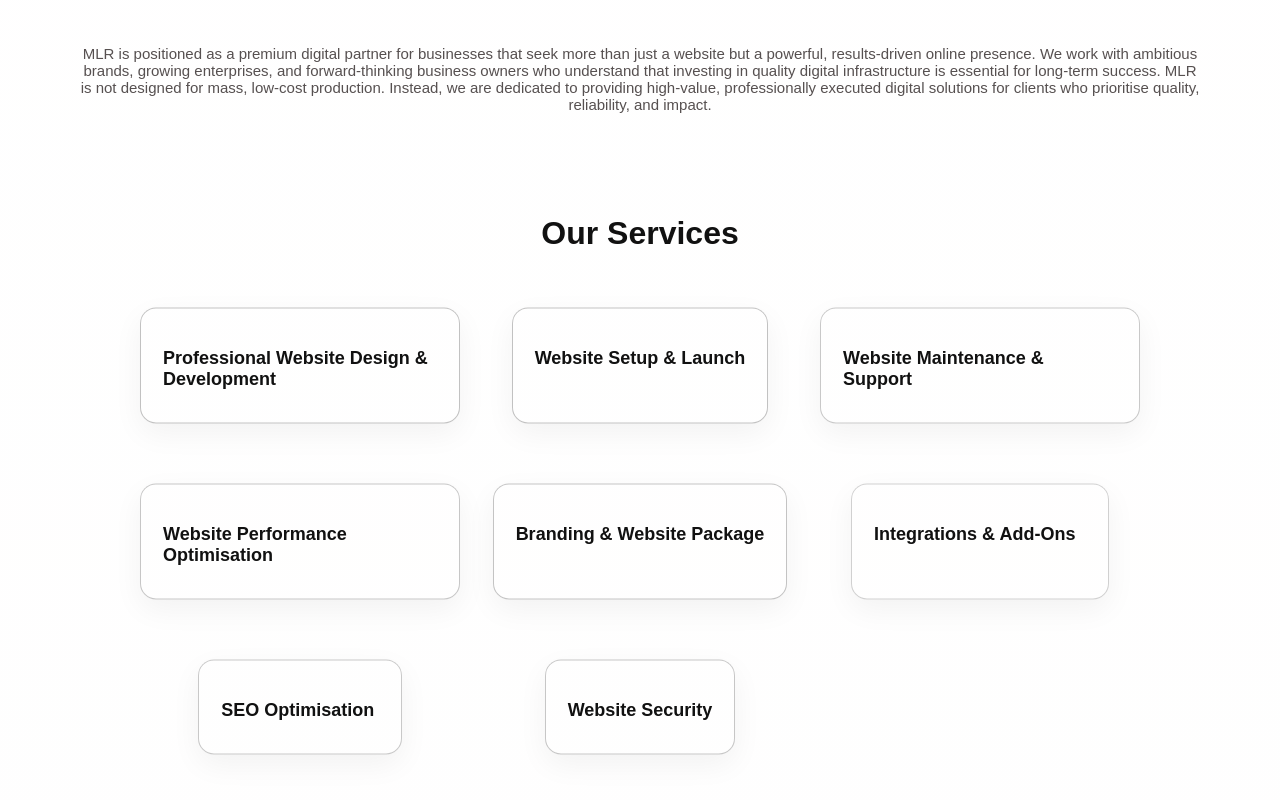
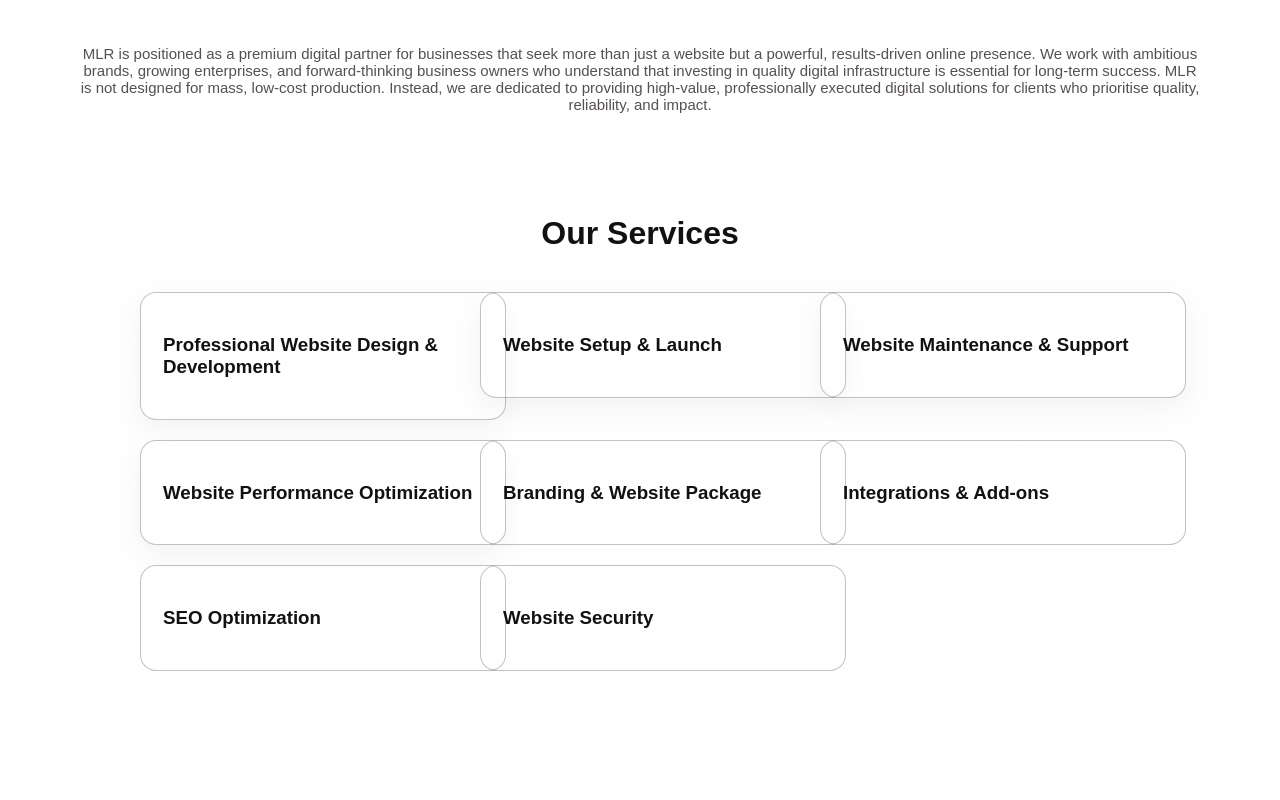
Before and after one commit to swizzy700-dot/my-agency-site, a Next.js app: page / in a window 1280 px wide. Shown: the part 1060-1860 px from the top of the page. Built offline with nearby package versions, Linux system fonts and the light colour scheme.

Commit message:
update site

```diff
--- a/app/page.tsx
+++ b/app/page.tsx
@@ -96,7 +96,9 @@ const [showFAQ, setShowFAQ] = useState(false);
     justifyContent: "center",
     gap: "20px",
     marginTop: "40px",
-    flexWrap: "wrap"
+    flexWrap: "wrap",
+    position: "relative",
+    zIndex: 1
   }}
 >
   <Image
@@ -110,7 +112,8 @@ const [showFAQ, setShowFAQ] = useState(false);
       borderRadius: "15px",
       boxShadow: "0 10px 25px rgba(0,0,0,0.2)",
       transform: "translateY(-80px)",
-      transition: "0.3s ease"
+      transition: "0.3s ease",
+      pointerEvents: "none"
     }}
   />
 
@@ -125,7 +128,8 @@ const [showFAQ, setShowFAQ] = useState(false);
       borderRadius: "15px",
       boxShadow: "0 10px 25px rgba(0,0,0,0.2)",
       transform: "translateY(-80px)",
-      transition: "0.3s ease"
+      transition: "0.3s ease",
+      pointerEvents: "none"
     }}
   />
 
@@ -140,7 +144,8 @@ const [showFAQ, setShowFAQ] = useState(false);
       borderRadius: "15px",
       boxShadow: "0 10px 25px rgba(0,0,0,0.2)",
       transform: "translateY(-80px)",
-      transition: "0.3s ease"
+      transition: "0.3s ease",
+      pointerEvents: "none"
     }}
   />
 </div>
@@ -159,431 +164,288 @@ MLR is not designed for mass, low-cost production. Instead, we are dedicated to
       </section>
 
     {/* SERVICES */}
-      <section id="services" style={{ padding: "60px 20px" }}>
-
+<section
+  id="services"
+  style={{
+    padding: "60px 20px",
+    position: "relative",
+    zIndex: 10
+  }}
+>
   <h2 style={{ textAlign: "center", fontSize: "32px", fontWeight: "bold" }}>
     Our Services
   </h2>
 
-        <div style={{
+  {/* GRID */}
+  <div
+    style={{
       display: "grid",
       gridTemplateColumns: "repeat(auto-fit, minmax(260px, 1fr))",
       gap: "20px",
       maxWidth: "1000px",
-          margin: "40px auto"
-        }}>
+      margin: "40px auto",
+      alignItems: "start"
+    }}
+  >
+
+    {/* CARD TEMPLATE STYLE (used in all cards) */}
 
     {/* CARD 1 */}
     <div
-  onClick={() => setActive(active === 1 ? null : 1)}
+      onClick={() => setActive(prev => (prev === 1 ? null : 1))}
       style={{
-    border: "1px solid rgba(0, 0, 0, 0.24)",
+        width: "100%",
         padding: "22px",
         borderRadius: "16px",
+        border: "1px solid rgba(0,0,0,0.24)",
         background: active === 1 ? "#111" : "#ffffff06",
-    color: active === 1 ? "#ffffffea" : "#111",
+        color: active === 1 ? "#fff" : "#111",
         cursor: "pointer",
-    maxWidth: "420px",
-    margin: "20px auto",
-    transition: "all 0.35s ease",
-    animation: "floatCard 4s ease-in-out infinite",
-    boxShadow: "0 10px 30px rgba(0,0,0,0.05)"
-  }}
-  onMouseEnter={(e) => {
-    e.currentTarget.style.transform = "scale(1.05)";
-    e.currentTarget.style.boxShadow = "0 15px 35px rgba(0,0,0,0.15)";
-  }}
-  onMouseLeave={(e) => {
-    e.currentTarget.style.transform = "scale(1)";
-    e.currentTarget.style.boxShadow = "0 10px 30px rgba(0,0,0,0.05)";
+        transition: "all 0.3s ease",
+        boxShadow: "0 10px 30px rgba(0,0,0,0.05)",
+        position: "relative",
+        zIndex: active === 1 ? 10 : 1
       }}
     >
-  <h3 style={{ fontSize: "18px", marginBottom: "10px" }}>
-    Professional Website Design & Development
-  </h3>
+      <h3>Professional Website Design & Development</h3>
 
       <div
         style={{
-      maxHeight: active === 1 ? "200px" : "0px",
+          maxHeight: active === 1 ? "500px" : "0px",
           overflow: "hidden",
-      transition: "all 0.4s ease"
+          opacity: active === 1 ? 1 : 0,
+          transform: active === 1 ? "translateY(0px)" : "translateY(-10px)",
+          transition: "all 0.35s ease"
         }}
       >
-    <ul style={{ marginTop: "10px", paddingLeft: "18px" }}>
+        <ul>
           <li>Business / Corporate Websites</li>
           <li>E-commerce Stores</li>
           <li>Landing Pages</li>
-      <li>Brochure Websites</li>
           <li>Portfolio Websites</li>
-      <li>Blog / Content Websites</li>
         </ul>
       </div>
     </div>
 
-
-
     {/* CARD 2 */}
     <div
-  onClick={() => setActive(active === 2 ? null : 2)}
+      onClick={() => setActive(prev => (prev === 2 ? null : 2))}
       style={{
-    border: "1px solid rgba(0, 0, 0, 0.24)",
+        width: "100%",
         padding: "22px",
         borderRadius: "16px",
-    background: active === 2 ? "#111" : "#ffffff18",
-    color: active === 2 ? "#ffffffea" : "#111",
+        border: "1px solid rgba(0,0,0,0.24)",
+        background: active === 2 ? "#111" : "#ffffff06",
+        color: active === 2 ? "#fff" : "#111",
         cursor: "pointer",
-    maxWidth: "420px",
-    margin: "20px auto",
-    transition: "all 0.35s ease",
-    animation: "floatCard 4s ease-in-out infinite",
-    boxShadow: "0 10px 30px rgba(0,0,0,0.05)"
-  }}
-  onMouseEnter={(e) => {
-    e.currentTarget.style.transform = "scale(1.05)";
-    e.currentTarget.style.boxShadow = "0 15px 35px rgba(0,0,0,0.15)";
-  }}
-  onMouseLeave={(e) => {
-    e.currentTarget.style.transform = "scale(1)";
-    e.currentTarget.style.boxShadow = "0 10px 30px rgba(0,0,0,0.05)";
+        transition: "all 0.3s ease",
+        boxShadow: "0 10px 30px rgba(0,0,0,0.05)",
+        position: "relative",
+        zIndex: active === 2 ? 10 : 1
       }}
     >
-  <h3 style={{ fontSize: "18px", marginBottom: "10px" }}>
-    Website Setup & Launch
-  </h3>
+      <h3>Website Setup & Launch</h3>
 
       <div
         style={{
-      maxHeight: active === 2 ? "200px" : "0px",
+          maxHeight: active === 2 ? "500px" : "0px",
           overflow: "hidden",
-      transition: "all 0.4s ease"
+          opacity: active === 2 ? 1 : 0,
+          transform: active === 2 ? "translateY(0px)" : "translateY(-10px)",
+          transition: "all 0.35s ease"
         }}
       >
-    <ul style={{ marginTop: "10px", paddingLeft: "18px" }}>
+        <ul>
           <li>Domain setup</li>
-      <li>Hosting setuo</li>
-
-     <li>Full Websites deployment</li>
-
+          <li>Hosting setup</li>
+          <li>Website deployment</li>
         </ul>
       </div>
     </div>
 
-
-
     {/* CARD 3 */}
     <div
-  onClick={() => setActive(active === 3 ? null : 3)}
+      onClick={() => setActive(prev => (prev === 3 ? null : 3))}
       style={{
-    border: "1px solid rgba(0, 0, 0, 0.21)",
+        width: "100%",
         padding: "22px",
         borderRadius: "16px",
-    background: active === 3 ? "#111" : "#ffffff18",
-    color: active === 3 ? "#ffffffea" : "#111",
+        border: "1px solid rgba(0,0,0,0.24)",
+        background: active === 3 ? "#111" : "#ffffff06",
+        color: active === 3 ? "#fff" : "#111",
         cursor: "pointer",
-    maxWidth: "420px",
-    margin: "20px auto",
-    transition: "all 0.35s ease",
-    animation: "floatCard 4s ease-in-out infinite",
-    boxShadow: "0 10px 30px rgba(0,0,0,0.05)"
-  }}
-  onMouseEnter={(e) => {
-    e.currentTarget.style.transform = "scale(1.05)";
-    e.currentTarget.style.boxShadow = "0 15px 35px rgba(0,0,0,0.15)";
-  }}
-  onMouseLeave={(e) => {
-    e.currentTarget.style.transform = "scale(1)";
-    e.currentTarget.style.boxShadow = "0 10px 30px rgba(0,0,0,0.05)";
+        transition: "all 0.3s ease",
+        boxShadow: "0 10px 30px rgba(0,0,0,0.05)",
+        position: "relative",
+        zIndex: active === 3 ? 10 : 1
       }}
     >
-  <h3 style={{ fontSize: "18px", marginBottom: "10px" }}>
-    Website Maintenance & Support
-
-  </h3>
+      <h3>Website Maintenance & Support</h3>
 
       <div
         style={{
-      maxHeight: active === 3 ? "200px" : "0px",
+          maxHeight: active === 3 ? "500px" : "0px",
           overflow: "hidden",
-      transition: "all 0.4s ease"
+          opacity: active === 3 ? 1 : 0,
+          transform: active === 3 ? "translateY(0px)" : "translateY(-10px)",
+          transition: "all 0.35s ease"
         }}
       >
-    <ul style={{ marginTop: "10px", paddingLeft: "18px" }}>
-      <li>Regular updates</li>
+        <ul>
+          <li>Updates</li>
           <li>Technical support</li>
           <li>Backups</li>
-                <li>Minor changes</li>
-
-
         </ul>
       </div>
     </div>
 
-
-
-
     {/* CARD 4 */}
     <div
-  onClick={() => setActive(active === 4 ? null : 4)}
+      onClick={() => setActive(prev => (prev === 4 ? null : 4))}
       style={{
-    border: "1px solid rgba(0, 0, 0, 0.22)",
+        width: "100%",
         padding: "22px",
         borderRadius: "16px",
-    background: active === 4 ? "#111" : "#ffffff18",
-    color: active === 4 ? "#ffffffea" : "#111",
+        border: "1px solid rgba(0,0,0,0.24)",
+        background: active === 4 ? "#111" : "#ffffff06",
+        color: active === 4 ? "#fff" : "#111",
         cursor: "pointer",
-    maxWidth: "420px",
-    margin: "20px auto",
-    transition: "all 0.35s ease",
-    animation: "floatCard 4s ease-in-out infinite",
-    boxShadow: "0 10px 30px rgba(0,0,0,0.05)"
-  }}
-  onMouseEnter={(e) => {
-    e.currentTarget.style.transform = "scale(1.05)";
-    e.currentTarget.style.boxShadow = "0 15px 35px rgba(0,0,0,0.15)";
-  }}
-  onMouseLeave={(e) => {
-    e.currentTarget.style.transform = "scale(1)";
-    e.currentTarget.style.boxShadow = "0 10px 30px rgba(0,0,0,0.05)";
+        transition: "all 0.3s ease",
+        boxShadow: "0 10px 30px rgba(0,0,0,0.05)",
+        position: "relative",
+        zIndex: active === 4 ? 10 : 1
       }}
     >
-  <h3 style={{ fontSize: "18px", marginBottom: "10px" }}>
-    Website Performance Optimisation
+      <h3>Website Performance Optimization</h3>
 
-
-  </h3>
-
-  <div
-    style={{
-      maxHeight: active === 4 ? "200px" : "0px",
+      <div style={{
+        maxHeight: active === 4 ? "500px" : "0px",
         overflow: "hidden",
-      transition: "all 0.4s ease"
-    }}
-  >
-    <ul style={{ marginTop: "10px", paddingLeft: "18px" }}>
+        opacity: active === 4 ? 1 : 0,
+        transition: "all 0.35s ease"
+      }}>
+        <ul>
           <li>Speed improvements</li>
-                <li>Image optimisation</li>
+          <li>Image optimization</li>
           <li>Performance tuning</li>
-
-
-
         </ul>
       </div>
     </div>
 
-
-
-
     {/* CARD 5 */}
-         <div
-  onClick={() => setActive(active === 5 ? null : 5)}
-  style={{
-    border: "1px solid rgba(0, 0, 0, 0.23)",
+    <div onClick={() => setActive(prev => (prev === 5 ? null : 5))} style={{
+      width: "100%",
       padding: "22px",
       borderRadius: "16px",
-    background: active === 5 ? "#111" : "#ffffff18",
-    color: active === 5 ? "#ffffffea" : "#111",
+      border: "1px solid rgba(0,0,0,0.24)",
+      background: active === 5 ? "#111" : "#ffffff06",
+      color: active === 5 ? "#fff" : "#111",
       cursor: "pointer",
-    maxWidth: "420px",
-    margin: "20px auto",
-    transition: "all 0.35s ease",
-    animation: "floatCard 4s ease-in-out infinite",
-    boxShadow: "0 10px 30px rgba(0,0,0,0.05)"
-  }}
-  onMouseEnter={(e) => {
-    e.currentTarget.style.transform = "scale(1.05)";
-    e.currentTarget.style.boxShadow = "0 15px 35px rgba(0,0,0,0.15)";
-  }}
-  onMouseLeave={(e) => {
-    e.currentTarget.style.transform = "scale(1)";
-    e.currentTarget.style.boxShadow = "0 10px 30px rgba(0,0,0,0.05)";
-  }}
->
-  <h3 style={{ fontSize: "18px", marginBottom: "10px" }}>
-    Branding & Website Package
-
-  </h3>
-
-  <div
-    style={{
-      maxHeight: active === 5 ? "200px" : "0px",
+      position: "relative",
+      zIndex: active === 5 ? 10 : 1
+    }}>
+      <h3>Branding & Website Package</h3>
+      <div style={{
+        maxHeight: active === 5 ? "500px" : "0px",
         overflow: "hidden",
-      transition: "all 0.4s ease"
-    }}
-  >
-    <ul style={{ marginTop: "10px", paddingLeft: "18px" }}>
+        opacity: active === 5 ? 1 : 0,
+        transition: "all 0.35s ease"
+      }}>
+        <ul>
           <li>Logo design</li>
-                <li>Brand styling</li>
+          <li>Brand identity</li>
           <li>Full website design</li>
-
-
-
         </ul>
       </div>
     </div>
 
-
-
-
     {/* CARD 6 */}
-          <div
-  onClick={() => setActive(active === 6 ? null : 6)}
-  style={{
-    border: "1px solid rgba(0, 0, 0, 0.18)",
+    <div onClick={() => setActive(prev => (prev === 6 ? null : 6))} style={{
+      width: "100%",
       padding: "22px",
       borderRadius: "16px",
-    background: active === 6 ? "#111" : "#ffffff18",
-    color: active === 6 ? "#ffffffea" : "#111",
+      border: "1px solid rgba(0,0,0,0.24)",
+      background: active === 6 ? "#111" : "#ffffff06",
+      color: active === 6 ? "#fff" : "#111",
       cursor: "pointer",
-    maxWidth: "420px",
-    margin: "20px auto",
-    transition: "all 0.35s ease",
-    animation: "floatCard 4s ease-in-out infinite",
-    boxShadow: "0 10px 30px rgba(0,0,0,0.05)"
-  }}
-  onMouseEnter={(e) => {
-    e.currentTarget.style.transform = "scale(1.05)";
-    e.currentTarget.style.boxShadow = "0 15px 35px rgba(0,0,0,0.15)";
-  }}
-  onMouseLeave={(e) => {
-    e.currentTarget.style.transform = "scale(1)";
-    e.currentTarget.style.boxShadow = "0 10px 30px rgba(0,0,0,0.05)";
-  }}
->
-  <h3 style={{ fontSize: "18px", marginBottom: "10px" }}>
-    Integrations & Add-Ons
+      position: "relative",
+      zIndex: active === 6 ? 10 : 1
+    }}>
+      <h3>Integrations & Add-ons</h3>
+      <div style={{
+        maxHeight: active === 6 ? "500px" : "0px",
+        overflow: "hidden",
+        opacity: active === 6 ? 1 : 0,
+        transition: "all 0.35s ease"
+      }}>
+        <ul>
+          <li>Payment systems</li>
+          <li>Booking systems</li>
+          <li>Email marketing</li>
+        </ul>
+      </div>
+    </div>
 
+    {/* CARD 7 */}
+    <div onClick={() => setActive(prev => (prev === 7 ? null : 7))} style={{
+      width: "100%",
+      padding: "22px",
+      borderRadius: "16px",
+      border: "1px solid rgba(0,0,0,0.24)",
+      background: active === 7 ? "#111" : "#ffffff06",
+      color: active === 7 ? "#fff" : "#111",
+      cursor: "pointer",
+      position: "relative",
+      zIndex: active === 7 ? 10 : 1
+    }}>
+      <h3>SEO Optimization</h3>
+      <div style={{
+        maxHeight: active === 7 ? "500px" : "0px",
+        overflow: "hidden",
+        opacity: active === 7 ? 1 : 0,
+        transition: "all 0.35s ease"
+      }}>
+        <ul>
+          <li>Google ranking</li>
+          <li>Meta tags</li>
+          <li>Speed SEO</li>
+        </ul>
+      </div>
+    </div>
 
-  </h3>
+    {/* CARD 8 */}
+    <div onClick={() => setActive(prev => (prev === 8 ? null : 8))} style={{
+      width: "100%",
+      padding: "22px",
+      borderRadius: "16px",
+      border: "1px solid rgba(0,0,0,0.24)",
+      background: active === 8 ? "#111" : "#ffffff06",
+      color: active === 8 ? "#fff" : "#111",
+      cursor: "pointer",
+      position: "relative",
+      zIndex: active === 8 ? 10 : 1
+    }}>
+      <h3>Website Security</h3>
+      <div style={{
+        maxHeight: active === 8 ? "500px" : "0px",
+        overflow: "hidden",
+        opacity: active === 8 ? 1 : 0,
+        transition: "all 0.35s ease"
+      }}>
+        <ul>
+          <li>SSL setup</li>
+          <li>Security plugins</li>
+          <li>Protection</li>
+        </ul>
+      </div>
+    </div>
 
-  <div
-    style={{
-      maxHeight: active === 6 ? "200px" : "0px",
-      overflow: "hidden",
-      transition: "all 0.4s ease"
-    }}
-  >
-    <ul style={{ marginTop: "10px", paddingLeft: "18px" }}>
-      <li>Payment integrations</li>
-                <li>Booking systems</li>
-                <li>Chat systems</li>
-                <li>Email marketing integration</li>
-                <li>Speed plugins</li>
+  </div>
+</section>
 
 
 
 
-    </ul>
-  </div>
-</div>
-
-
-
-          {/* CARD 7 */}
-          <div
-  onClick={() => setActive(active === 7 ? null : 7)}
-  style={{
-    border: "1px solid rgba(0, 0, 0, 0.21)",
-    padding: "22px",
-    borderRadius: "16px",
-    background: active === 7 ? "#111" : "#ffffff18",
-    color: active === 7 ? "#ffffffea" : "#111",
-    cursor: "pointer",
-    maxWidth: "420px",
-    margin: "20px auto",
-    transition: "all 0.35s ease",
-    animation: "floatCard 4s ease-in-out infinite",
-    boxShadow: "0 10px 30px rgba(0,0,0,0.05)"
-  }}
-  onMouseEnter={(e) => {
-    e.currentTarget.style.transform = "scale(1.05)";
-    e.currentTarget.style.boxShadow = "0 15px 35px rgba(0,0,0,0.15)";
-  }}
-  onMouseLeave={(e) => {
-    e.currentTarget.style.transform = "scale(1)";
-    e.currentTarget.style.boxShadow = "0 10px 30px rgba(0,0,0,0.05)";
-  }}
->
-  <h3 style={{ fontSize: "18px", marginBottom: "10px" }}>
-    SEO Optimisation
-
-
-
-  </h3>
-
-  <div
-    style={{
-      maxHeight: active === 7 ? "200px" : "0px",
-      overflow: "hidden",
-      transition: "all 0.4s ease"
-    }}
-  >
-    <ul style={{ marginTop: "10px", paddingLeft: "18px" }}>
-      <li>Google Ranking</li>
-                <li>Speed Optimization</li>
-                <li>Meta Tags</li>
-
-
-    </ul>
-  </div>
-</div>
-
-
-
-{/* CARD 8 */}
-          <div
-  onClick={() => setActive(active === 8 ? null : 8)}
-  style={{
-    border: "1px solid rgba(0, 0, 0, 0.22)",
-    padding: "22px",
-    borderRadius: "16px",
-    background: active === 8 ? "#111" : "#ffffff18",
-    color: active === 8 ? "#ffffffea" : "#111",
-    cursor: "pointer",
-    maxWidth: "420px",
-    margin: "20px auto",
-    transition: "all 0.35s ease",
-    animation: "floatCard 4s ease-in-out infinite",
-    boxShadow: "0 10px 30px rgba(0,0,0,0.05)"
-  }}
-  onMouseEnter={(e) => {
-    e.currentTarget.style.transform = "scale(1.05)";
-    e.currentTarget.style.boxShadow = "0 15px 35px rgba(0,0,0,0.15)";
-  }}
-  onMouseLeave={(e) => {
-    e.currentTarget.style.transform = "scale(1)";
-    e.currentTarget.style.boxShadow = "0 10px 30px rgba(0,0,0,0.05)";
-  }}
->
-  <h3 style={{ fontSize: "18px", marginBottom: "10px" }}>
-    Website Security
-
-
-
-  </h3>
-
-  <div
-    style={{
-      maxHeight: active === 8 ? "200px" : "0px",
-      overflow: "hidden",
-      transition: "all 0.4s ease"
-    }}
-  >
-    <ul style={{ marginTop: "10px", paddingLeft: "18px" }}>
-      <li>SSL setup</li>
-                <li>Security plugins</li>
-                <li>Basic protection</li>
-
-
-
-    </ul>
-  </div>
-</div>
-
-
-
-
-        </div>
-      </section>
 
 
 
```
Also changed, not shown: app/globals.css (+8 -0 lines). Lines whose indentation alone changed are shown as unchanged.
